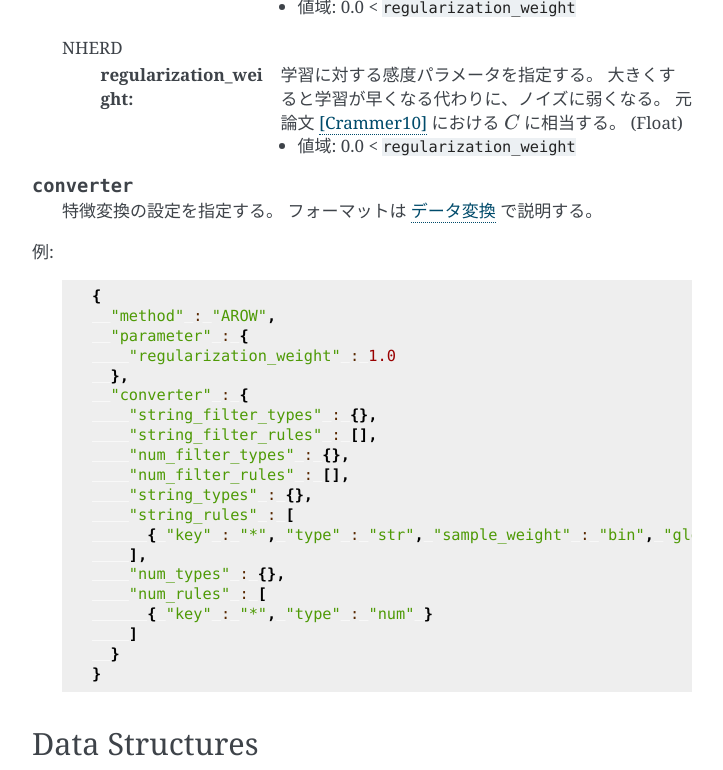
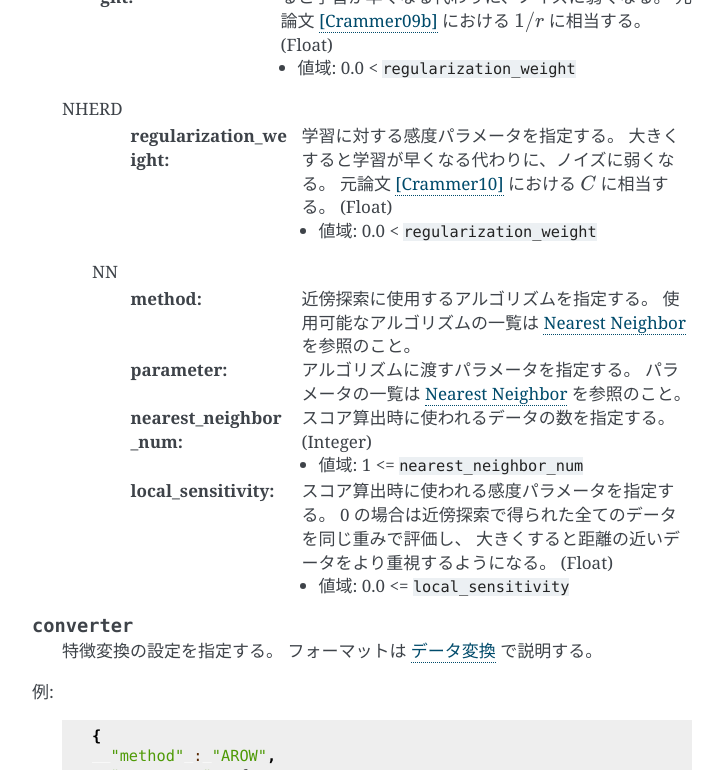
Before and after one commit to jubatus/website, a Sphinx documentation site: the page built from source/ja/api_classifier.rst, in a window 1280 px wide and 900 px high, scrolled down 1828 px, cut to the strip 0-770 px from the top of the window. Shown: the whole strip, without its empty margins (388-1111 px from the left). Built offline with Sphinx 7.4.7, drawn with Linux system fonts in a browser that asks for light colours; the version number could not be read and is left out; some of the changed text lies outside the part shown.

Commit message:
Add document for NN-based classifier (ja)

```diff
--- a/source/ja/api_classifier.rst
+++ b/source/ja/api_classifier.rst
@@ -27,6 +27,7 @@ JSON の各フィールドは以下のとおりである。
       ``"CW"``         Confidence Weighted Learning を利用する。 [Dredze08]_
       ``"AROW"``       Adaptive Regularization of Weight vectors を利用する。 [Crammer09b]_
       ``"NHERD"``      Normal Herd を利用する。 [Crammer10]_
+      ``"NN"``         ``nearest_neighbor`` を利用する。
       ================ ===================================
 
 .. describe:: parameter
@@ -41,12 +42,13 @@ JSON の各フィールドは以下のとおりである。
         忘却機能を利用しない場合、 このパラメータを省略する。
         :doc:`api_unlearner` で説明される ``unlearner`` を指定する。
         ここで指定された方法に基づいてラベルを忘却する。
+        ``method`` が ``"NN"`` の場合、ラベルではなく個々のデータを忘却する。
 
      :unlearner_parameter:
         忘却機能に利用するUnlearnerに渡すパラメータを指定する。
         :doc:`api_unlearner` で説明される ``unlearner_parameter`` を指定する。
         ``unlearner`` を設定する場合、 ``unlearner_parameter`` の指定は必須である。
-        ここで指定された件数以上のラベルを忘却する。
+        ここで指定された件数以上のラベルまたはデータを忘却する。
 
      これら2つのパラメータは **省略可能** である。
 
@@ -100,6 +102,29 @@ JSON の各フィールドは以下のとおりである。
         (Float)
 
         * 値域: 0.0 < ``regularization_weight``
+
+    NN
+      :method:
+        近傍探索に使用するアルゴリズムを指定する。
+        使用可能なアルゴリズムの一覧は :doc:`api_nearest_neighbor` を参照のこと。
+
+      :parameter:
+        アルゴリズムに渡すパラメータを指定する。
+        パラメータの一覧は :doc:`api_nearest_neighbor` を参照のこと。
+
+      :nearest_neighbor_num:
+        スコア算出時に使われるデータの数を指定する。
+        (Integer)
+
+        * 値域: 1 <= ``nearest_neighbor_num``
+
+      :local_sensitivity:
+        スコア算出時に使われる感度パラメータを指定する。
+        0 の場合は近傍探索で得られた全てのデータを同じ重みで評価し、
+        大きくすると距離の近いデータをより重視するようになる。
+        (Float)
+
+        * 値域: 0.0 <= ``local_sensitivity``
 
 
 .. describe:: converter
```
